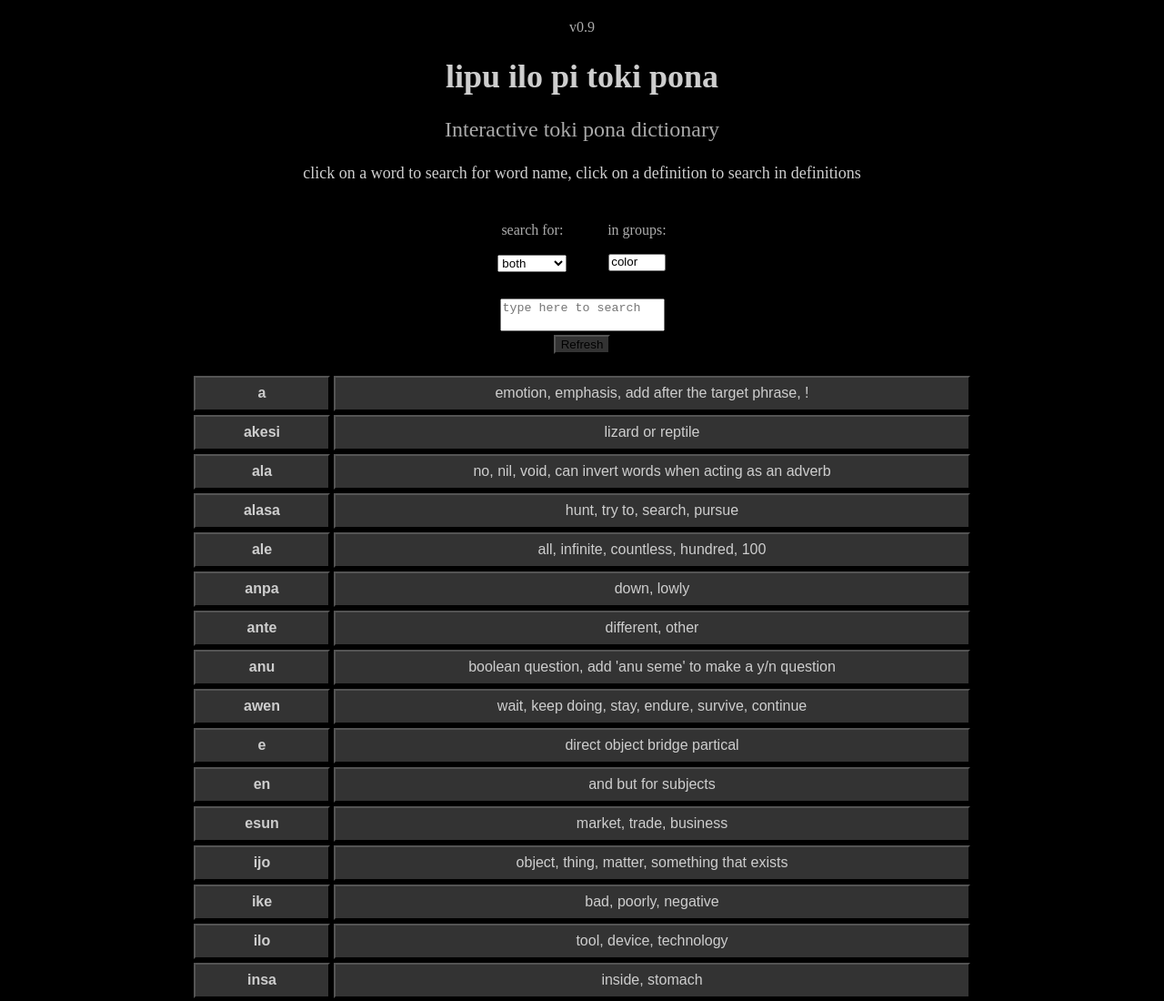
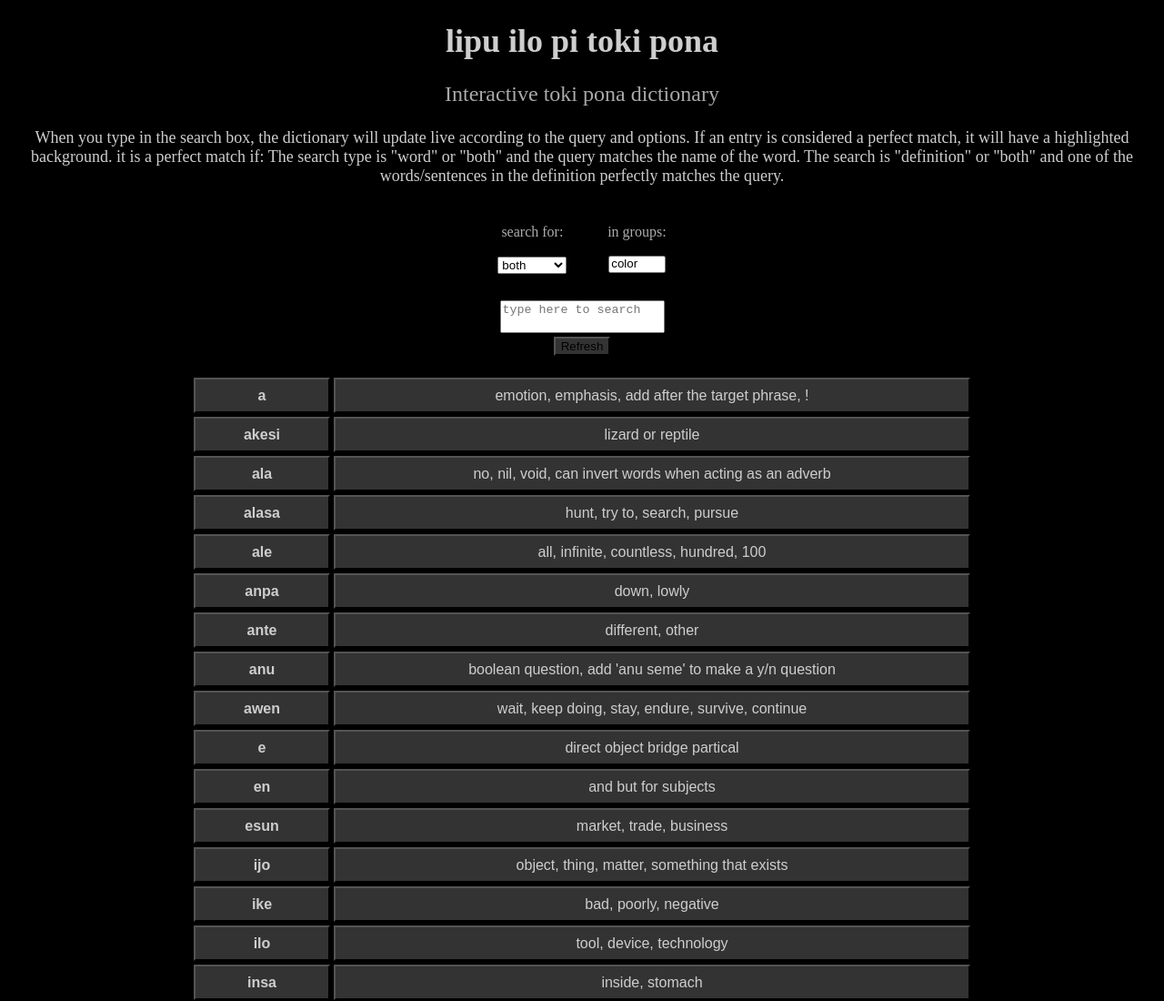
Before and after one commit to jan-eliko/lipu-ilo, a plain HTML site: page index.html in a window 1280 px wide. Shown: the top 1100 px of the page at 91% size. Drawn offline with Linux system fonts and the light colour scheme.

Commit message:
update documentation

```diff
--- a/index.html
+++ b/index.html
@@ -6,10 +6,11 @@
     <script defer src="./ilo.js"></script>
   </head>
   <body>
-    <h4>v0.9</h4>
     <h1>lipu ilo pi toki pona</h1>
     <h3>Interactive toki pona dictionary</h3>
-    <p>click on a word to search for word name, click on a definition to search in definitions</p>
+    <p>When you type in the search box, the dictionary will update live according to the query and options. If an entry is considered a perfect match, it will have a highlighted background. it is a perfect match if:
+      The search type is "word" or "both" and the query matches the name of the word.
+      The search is "definition" or "both" and one of the words/sentences in the definition perfectly matches the query.</p>
     <table class="selectors">
       <tbody><tr>
         <td>
```
